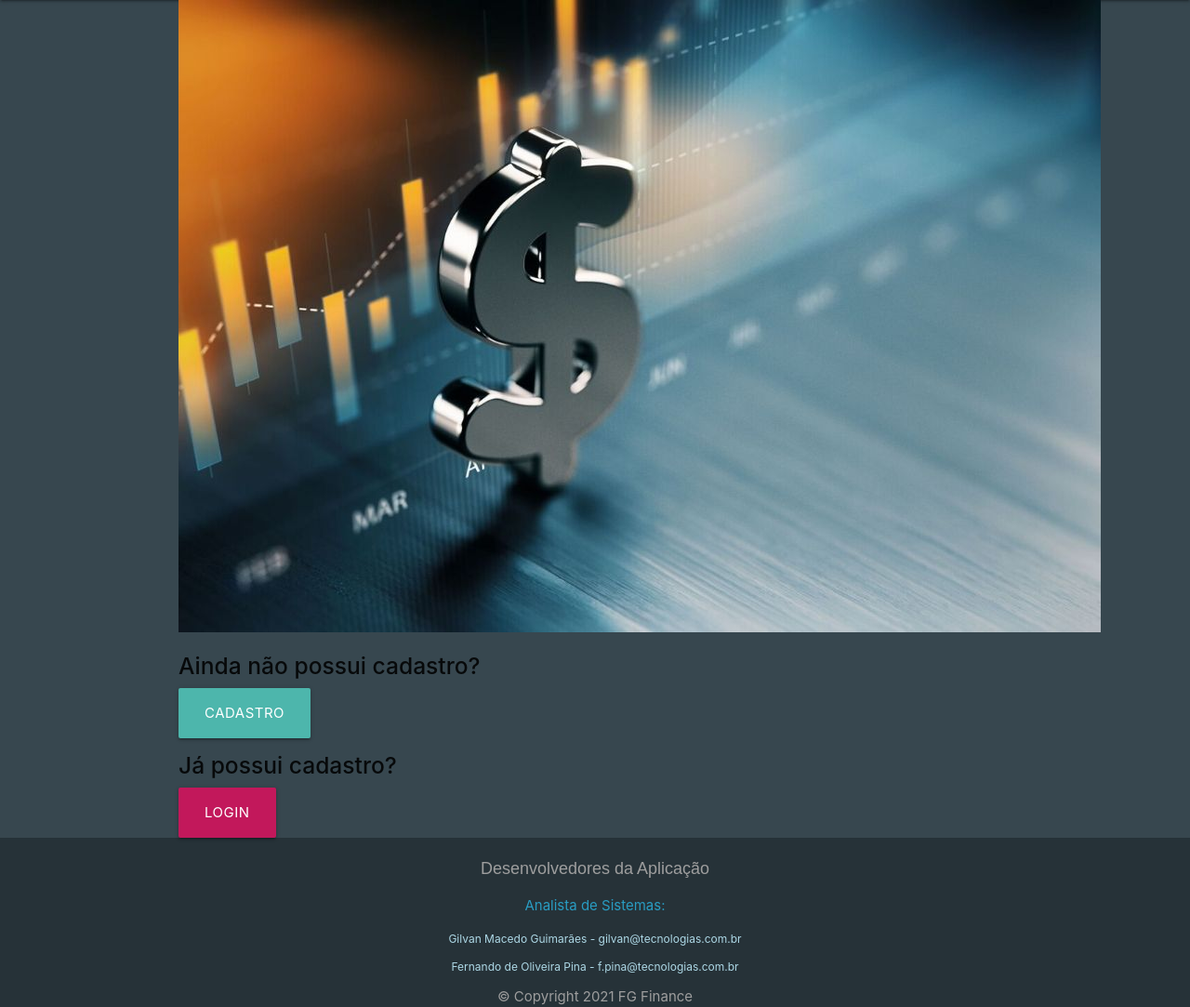
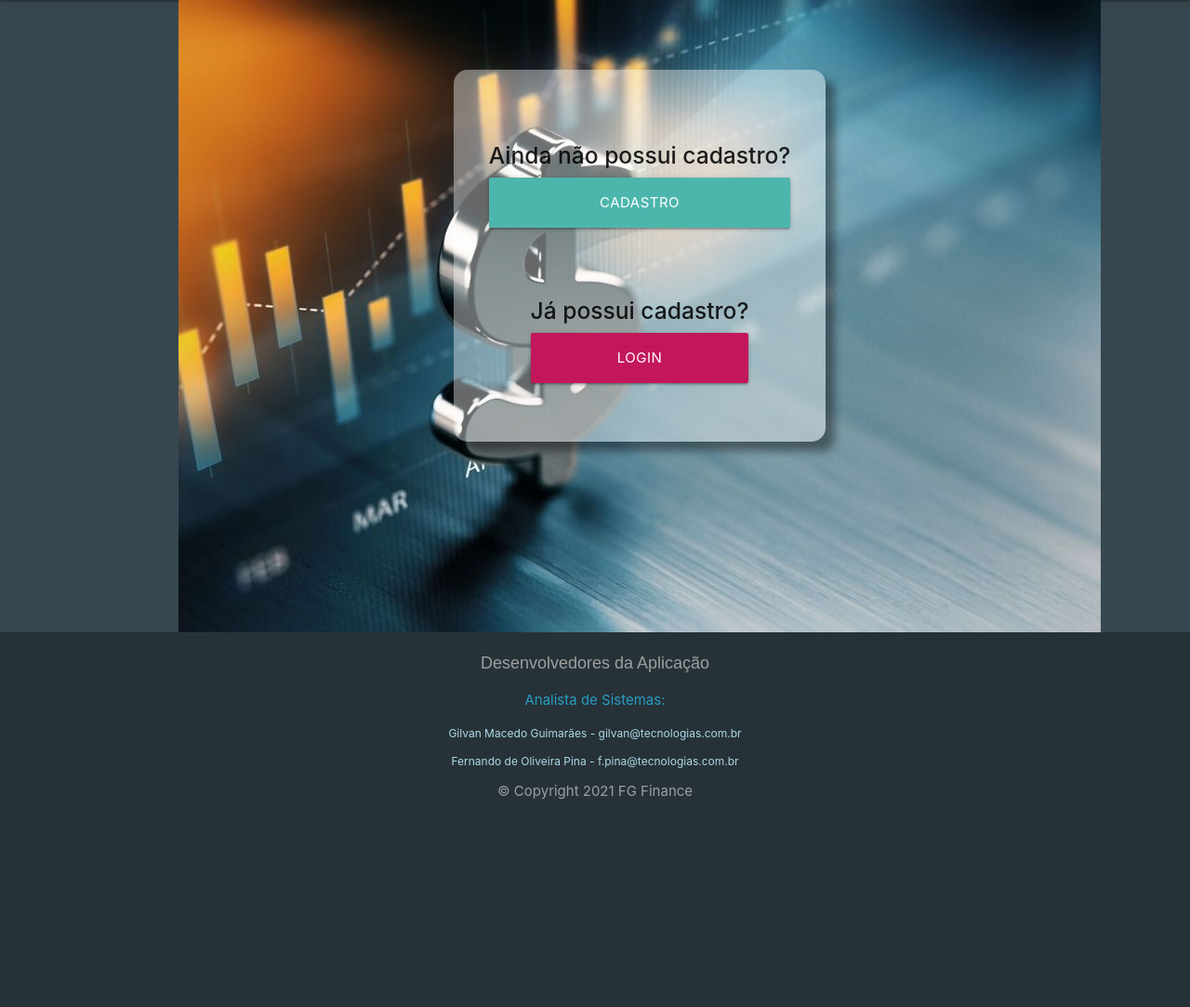
Before and after one commit to GilvanGuimaraes2020/FGFinance, a Flask app: page / in a window 1280 px wide. Shown: the part 64-1147 px from the top of the page at 93% size. After the commit the page ends 924 px from the top, so only its background shows below. Run offline with Flask 2, Linux system fonts and the light colour scheme; parts of the project's set-up code (start-up, migrations or seed data) failed here and were passed over.

Commit message:
Atualizando master para criar nova branch

```diff
--- a/IntegracaoInterfaces/static/styles/style.css
+++ b/IntegracaoInterfaces/static/styles/style.css
@@ -50,3 +50,97 @@
 .collection-header, .collection-item {
     color: black;
 }
+
+
+
+.tela_index {
+    display: flex;
+    position: relative;
+    width: 992px;
+    height: 680px;
+    flex-wrap: wrap;
+    align-content: center;
+    justify-content: center;
+}
+.fundo_transparente_inicial {
+    position: absolute;
+    width: 400px;
+    height: 400px;
+    background-color: white;
+    opacity: 0.4;
+    border-radius: 1rem;
+    box-shadow: 10px 10px 10px black;
+    margin: 5rem;
+}
+.fundo_transparente_login {
+    position: absolute;
+    width: 50%;
+    height: 400px;
+    background-color: white;
+    opacity: 0.4;
+    border-radius: 1rem;
+    box-shadow: 10px 10px 10px black;
+    margin: 2rem;
+}
+#options {
+    position: absolute;
+    width: 400px;
+    height: 400px;
+    display: flex;
+    flex-direction: column;
+    flex-wrap: wrap;
+    align-content: center;
+    justify-content: center;
+    margin: 5rem;
+}
+#cadastro {
+    width: 90%;
+    display: flex;
+    flex-direction: column;
+    flex-wrap: wrap;
+    align-content: center;
+    justify-content: center;
+    margin: 1rem;
+    padding: 1rem;
+}
+#login {
+    width: 90%;
+    display: flex;
+    flex-direction: column;
+    flex-wrap: wrap;
+    align-content: center;
+    justify-content: center;
+    margin: 1rem;
+    padding: 1rem;
+}
+#img_index {
+    opacity: 0.9;
+}
+#section-login {
+    display: flex;
+    flex-direction: row;
+    position: relative;
+    width: 992px;
+    height: 500px;
+    border: 1px solid white;
+    flex-wrap: wrap;
+    align-content: center;
+    justify-content: center;
+}
+#form_login {
+    width: 40%;
+    display: flex;
+    flex-direction: column;
+    position: absolute;
+    flex-wrap: wrap;
+    margin-top: 9rem;
+}
+#form_login label{
+    color: white;
+}
+#form_login input{
+    color: white;
+}
+
+
+/* ESTILO DAS PÁGINAS: DASHBOARD E DEMAIS PÁGINAS */
```
